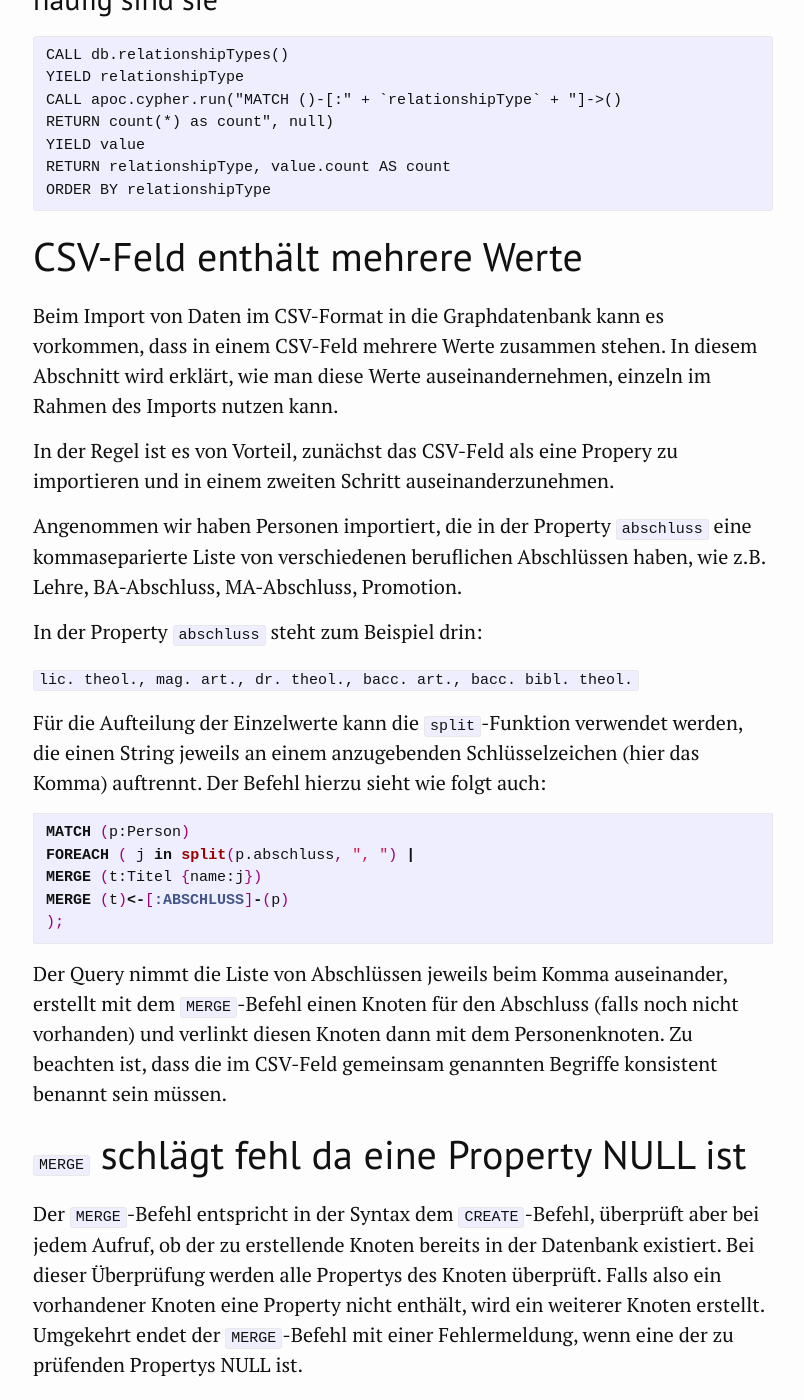
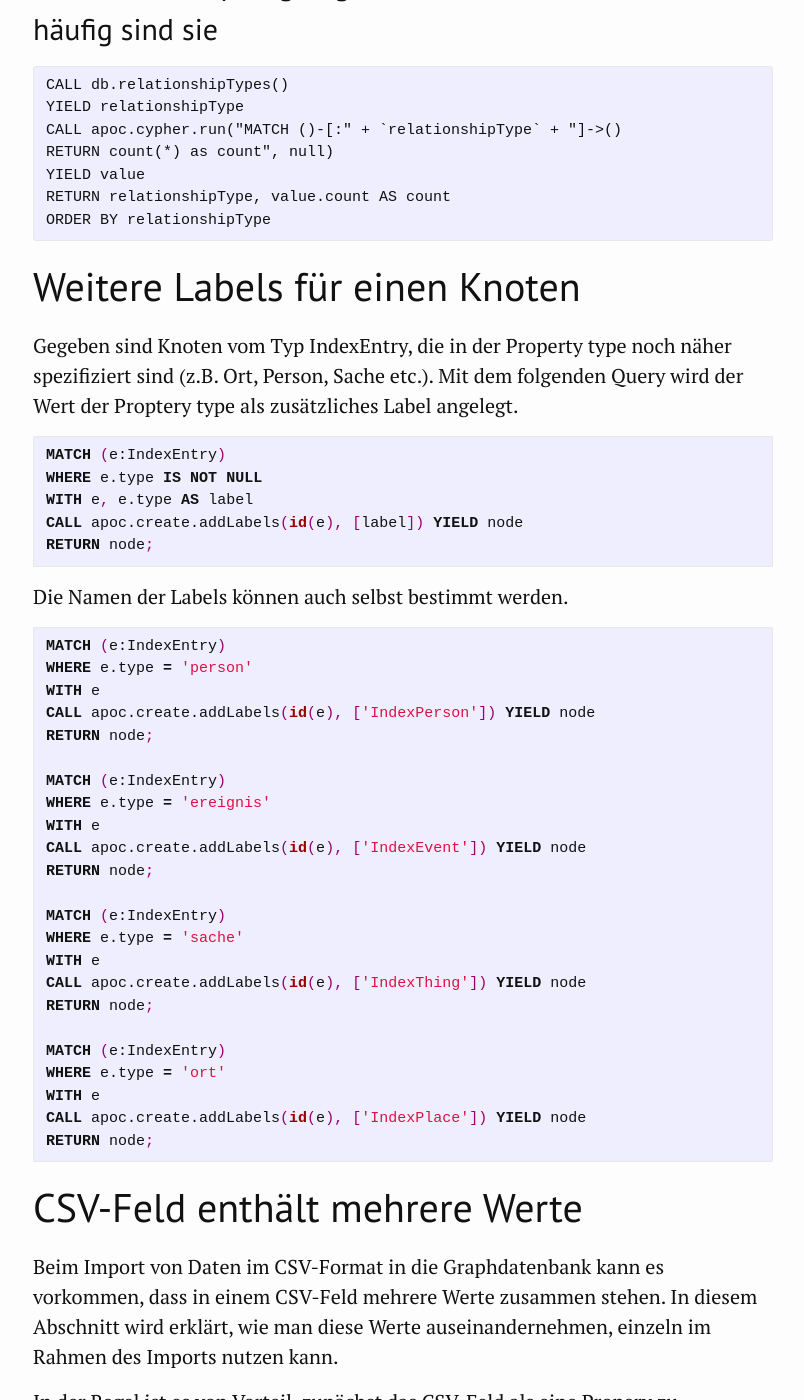
Before and after one commit to kuczera/Graphentechnologien, a Jekyll site: the page built from docs/85-cypher-fuer-Fortgeschrittene.md, in a window 1280 px wide and 1400 px high, scrolled down 1204 px. Shown: the whole window, without its empty margins (237-1041 px from the left). Built offline with Jekyll 4.4.1, drawn with Linux system fonts in a browser that asks for light colours; some of the changed text lies outside the part shown.

Commit message:
addLabels ergänzt

```diff
--- a/docs/85-cypher-fuer-Fortgeschrittene.md
+++ b/docs/85-cypher-fuer-Fortgeschrittene.md
@@ -37,6 +37,47 @@ RETURN count(*) as count", null)
 YIELD value
 RETURN relationshipType, value.count AS count
 ORDER BY relationshipType
+~~~
+
+# Weitere Labels für einen Knoten
+
+Gegeben sind Knoten vom Typ IndexEntry, die in der Property type noch näher spezifiziert sind (z.B. Ort, Person, Sache etc.).
+Mit dem folgenden Query wird der Wert der Proptery type als zusätzliches Label angelegt.
+
+~~~cypher
+MATCH (e:IndexEntry)
+WHERE e.type IS NOT NULL
+WITH e, e.type AS label
+CALL apoc.create.addLabels(id(e), [label]) YIELD node
+RETURN node;
+~~~
+
+Die Namen der Labels können auch selbst bestimmt werden.
+
+~~~cypher
+MATCH (e:IndexEntry)
+WHERE e.type = 'person'
+WITH e
+CALL apoc.create.addLabels(id(e), ['IndexPerson']) YIELD node
+RETURN node;
+
+MATCH (e:IndexEntry)
+WHERE e.type = 'ereignis'
+WITH e
+CALL apoc.create.addLabels(id(e), ['IndexEvent']) YIELD node
+RETURN node;
+
+MATCH (e:IndexEntry)
+WHERE e.type = 'sache'
+WITH e
+CALL apoc.create.addLabels(id(e), ['IndexThing']) YIELD node
+RETURN node;
+
+MATCH (e:IndexEntry)
+WHERE e.type = 'ort'
+WITH e
+CALL apoc.create.addLabels(id(e), ['IndexPlace']) YIELD node
+RETURN node;
 ~~~
 
 
```
